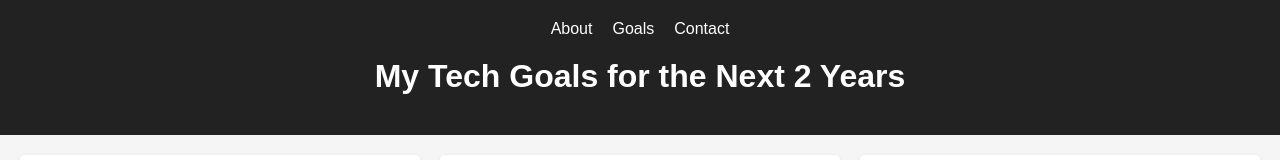
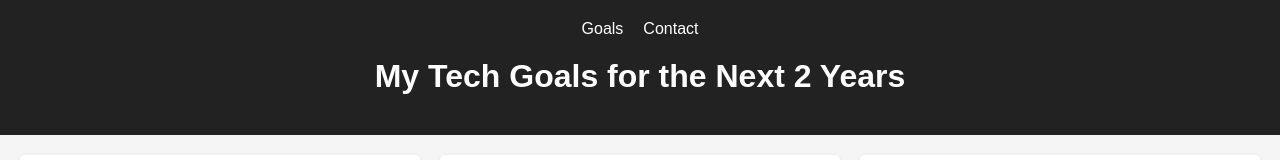
Before and after one commit to Dancode-188/my-tech-roadmap, a plain HTML site: page index.html in a window 1280 px wide. Shown: the top 160 px of the page. Drawn offline with Linux system fonts and the light colour scheme.

Commit message:
Remove about from the navigation bar

```diff
--- a/index.html
+++ b/index.html
@@ -12,7 +12,6 @@
     <header>
         <nav>
             <ul>
-                <li><a href="#about" data-testid="nav-about">About</a></li>
                 <li><a href="#goals" data-testid="nav-goals">Goals</a></li>
                 <li><a href="#contact" data-testid="nav-contact">Contact</a></li>
             </ul>
```
